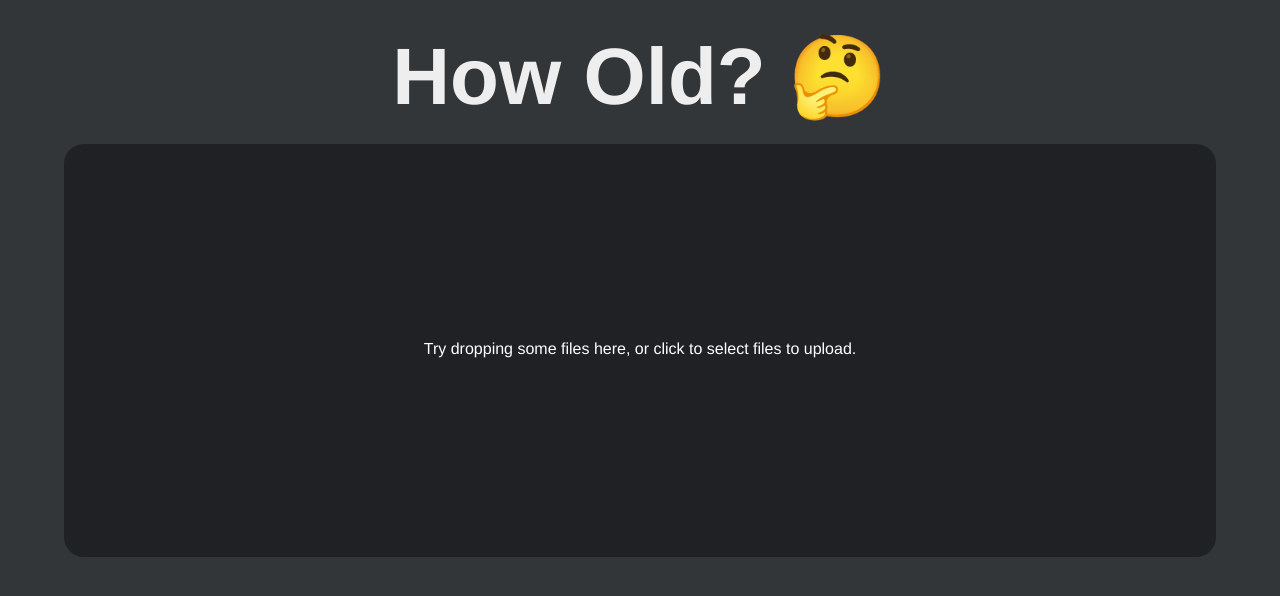
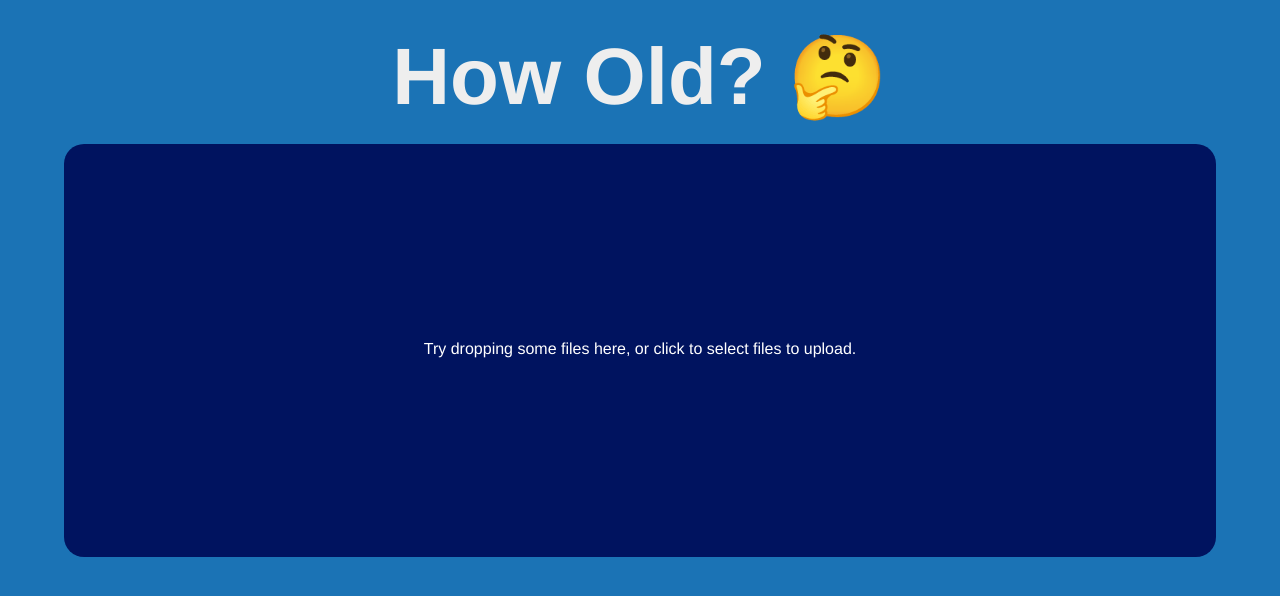
Before and after one commit to HouTC/msa-web-app, a React (Create React App) app: page / in a window 1280 px wide. Shown: the top 596 px of the page. Built offline with nearby package versions, Linux system fonts and the light colour scheme; the HTML template or start-up script is replaced by a standard one.

Commit message:
changed background colors

```diff
--- a/src/Components/DropArea/DropArea.css
+++ b/src/Components/DropArea/DropArea.css
@@ -13,7 +13,7 @@
     padding-top: 5px;
     padding-bottom: 0px;
     height: 51vh;
-    background-color: #202125;
+    background-color: #00135f;
     border-radius: 20px;
     color: white;
   }
--- a/src/index.css
+++ b/src/index.css
@@ -2,5 +2,5 @@ body {
   margin: 0;
   padding: 0;
   font-family: Helvetica, sans-serif;
-  background-color: #323639;
+  background-color: #1b73b5;
 }
```
